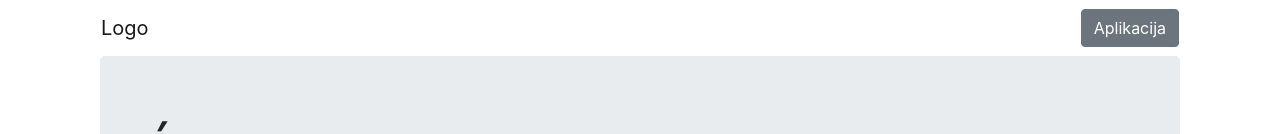
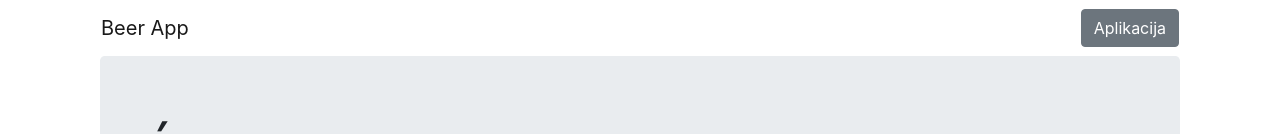
Before and after one commit to mdevic96/Spring-React-frontend-, a React (Create React App) app: page /application in a window 1280 px wide. Shown: the top 134 px of the page. Built offline with nearby package versions, Linux system fonts and the light colour scheme.

Commit message:
Rename site name

```diff
--- a/src/Main.tsx
+++ b/src/Main.tsx
@@ -12,7 +12,7 @@ export default class Main extends React.Component {
             <HashRouter>
                 <Container fluid={false}>
                 <Navbar color="faded" light={true}>
-                    <NavbarBrand href="/">Logo</NavbarBrand>
+                    <NavbarBrand href="/">Beer App</NavbarBrand>
                         <Nav className="ml-auto">
                             <NavItem>
                                 <NavLink to="/application"><Button>Aplikacija</Button></NavLink>
```
